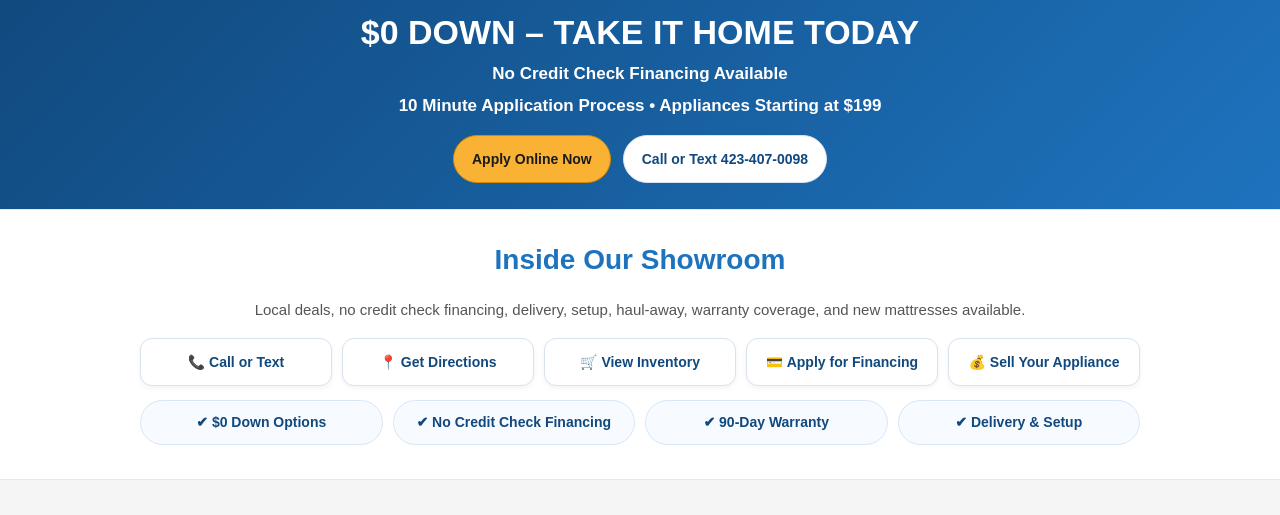
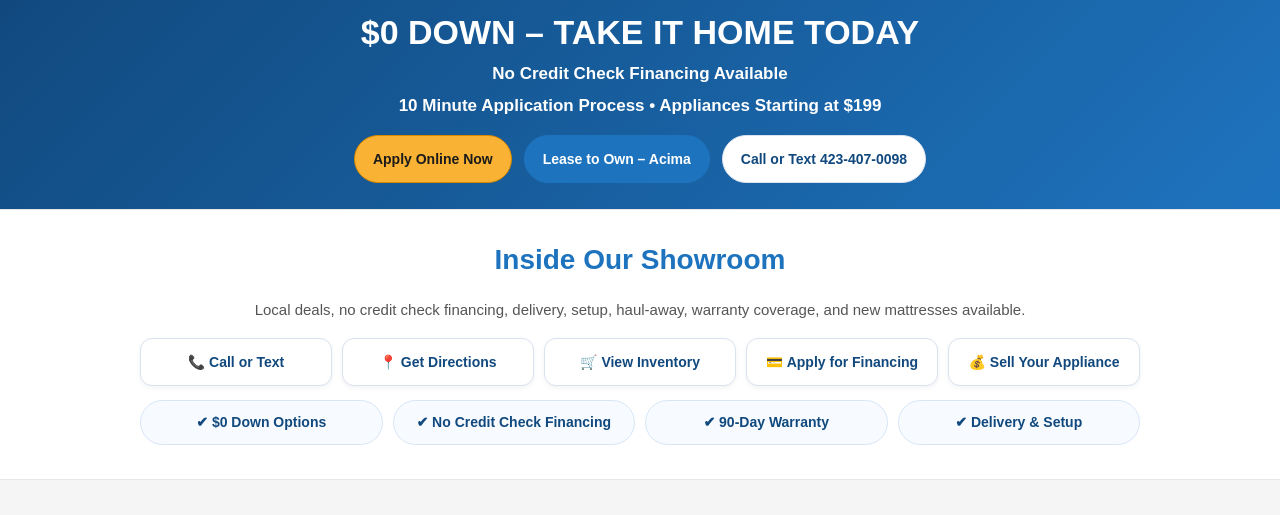
Before and after one commit to samatowitz-boop/CDA-WEBSITE-4252026, a plain HTML site: page public/index.html in a window 1280 px wide. Shown: the part 940-1455 px from the top of the page. Drawn offline with Linux system fonts and the light colour scheme.

Commit message:
Update site

```diff
--- a/public/index.html
+++ b/public/index.html
@@ -494,6 +494,13 @@
         rel="noopener noreferrer"
         class="btn btn-yellow"
       >Apply Online Now</a>
+<a
+  href="https://apply.acima.com/?location_guid=loca-8c29e3cd-7032-43b5-aa3d-24880886d4d7&utm_medium=merchant&utm_source=web&utm_term=mktg_lp&_gl=1*2bs6c9*_gcl_au*MTc5MDUyNDk4Ny4xNzc3MDkyMzY4"
+  target="_blank"
+  rel="noopener noreferrer"
+  class="btn btn-blue"
+  onclick="gtag('event', 'apply_click', { 'event_category': 'financing', 'event_label': 'Acima Financing Top' });"
+>Lease to Own – Acima</a>
       <a href="tel:+14234070098" class="btn btn-outline">Call or Text 423-407-0098</a>
     </div>
   </div>
```
